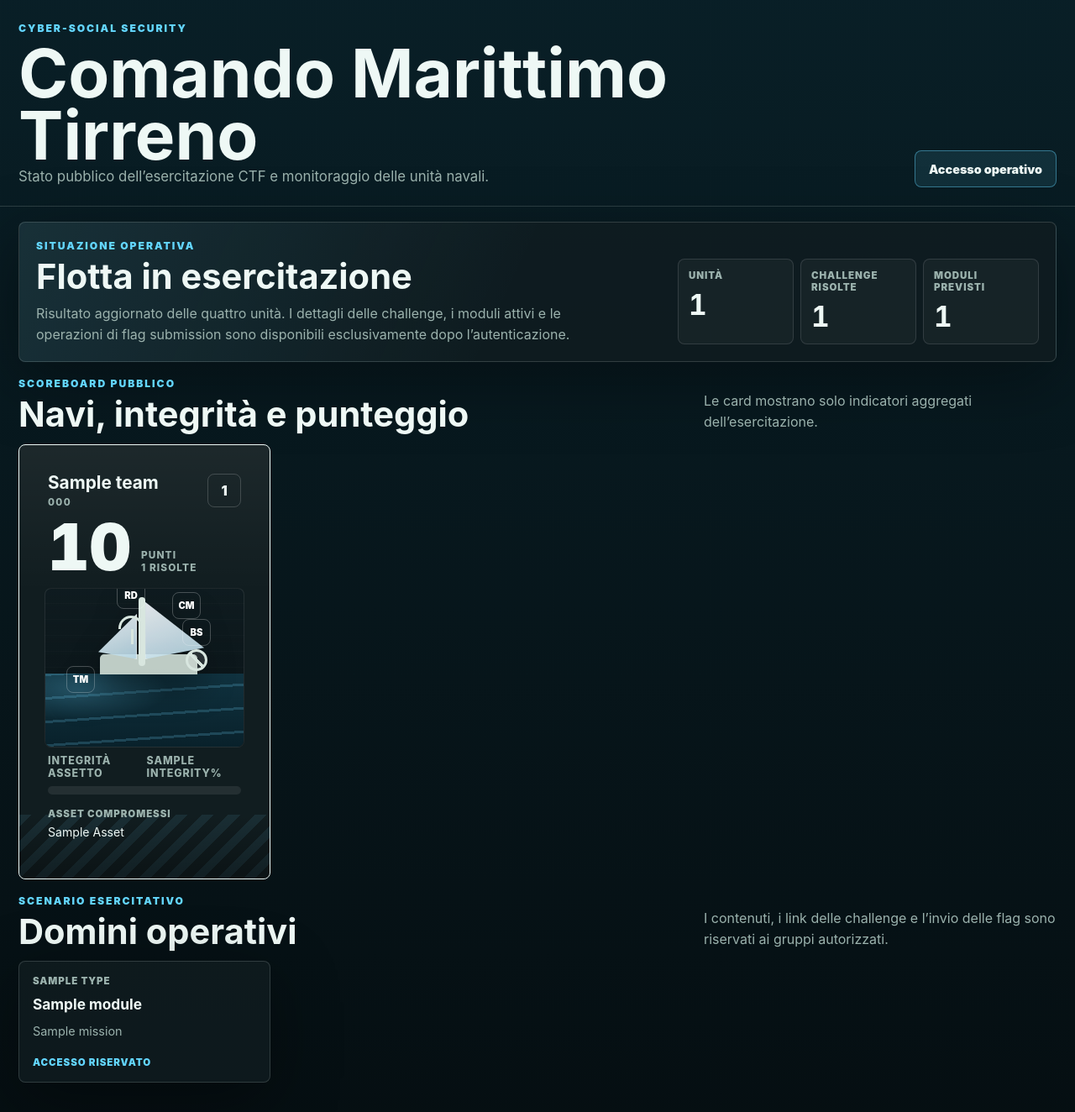
After one commit to SERLABUniba/Summer-School-Cyber-Social-Security-2025, a Flask app: template ctf_dashboard_app/templates/index.html in a window 1280 px wide. The commit adds this page. Shown: the top 1324 px of the page at 84% size. Run offline with Flask 3, Linux system fonts and the light colour scheme; the template is opened without the code that fills it: most values are stand-ins (such as "Sample title", 1, 10 or a date in 2020).

Commit message:
nginx fixed; dynamic flag for mdo; unlogged dashboard

```diff
--- a/ctf_dashboard_app/app.py
+++ b/ctf_dashboard_app/app.py
@@ -8,6 +8,7 @@ from pathlib import Path
 BASE_DIR = Path(__file__).resolve().parent
 DB_PATH = BASE_DIR / "data" / "app.db"
 RED_VS_BLUE_DIR = Path("/opt/red_vs_blue")
+CSS_MDO_FILE = Path("/opt/css_mdo/css_mdo.json")
 
 app = Flask(__name__)
 app.config["SECRET_KEY"] = os.environ.get("SECRET_KEY", "change-me-in-production")
@@ -231,8 +232,15 @@ def get_modules():
     modules = []
 
     for module in MODULES:
-        item = dict(module)
+        item = {**module}
         item["challenges"] = [dict(ch) for ch in module.get("challenges", [])]
+
+        if item["id"] == "m1":
+            dynamic_challenges = load_css_mdo_challenges()
+            if dynamic_challenges:
+                item["challenges"] = dynamic_challenges
+                item["challenge_title"] = "Cyber-Social Security MDO Dynamic Pack"
+                item["points"] = sum(ch.get("points", 0) for ch in dynamic_challenges) or item.get("points", 0)
 
         if item["id"] == "m3":
             dynamic_challenges = load_red_vs_blue_challenges()
@@ -243,6 +251,40 @@ def get_modules():
         modules.append(item)
 
     return modules
+
+def load_css_mdo_challenges():
+    challenges = []
+
+    if not CSS_MDO_FILE.exists() or not CSS_MDO_FILE.is_file():
+        return challenges
+
+    try:
+        raw_items = json.loads(CSS_MDO_FILE.read_text(encoding="utf-8"))
+    except Exception:
+        return challenges
+
+    if not isinstance(raw_items, list):
+        return challenges
+
+    for idx, item in enumerate(raw_items, start=1):
+        if not isinstance(item, dict):
+            continue
+
+        name = (item.get("name") or f"MDO Challenge {idx}").strip()
+        challenge_id = f"m1-{safe_challenge_id(name, str(idx))}"
+
+        challenges.append({
+            "id": challenge_id,
+            "title": name,
+            "authors": item.get("autors", ""),
+            "description": item.get("description", ""),
+            "url": item.get("url", ""),
+            "expected_flag": (item.get("flag") or "").strip(),
+            "type": "MDO",
+            "points": 100
+        })
+
+    return challenges
 
 
 def find_module(modules, module_id):
@@ -357,9 +399,14 @@ def inject_globals():
 
 @app.route("/")
 def home():
-    if "user" in session:
-        return redirect(url_for("dashboard"))
-    return redirect(url_for("login"))
+    teams = [build_team_view(team) for team in TEAMS]
+    teams.sort(key=lambda t: (-t["score"], -t["solved_count"], t["name"]))
+
+    return render_template(
+        "index.html",
+        teams=teams,
+        modules=get_modules(),
+    )
 
 
 @app.route("/login", methods=["GET", "POST"])
--- a/ctf_dashboard_app/static/style.css
+++ b/ctf_dashboard_app/static/style.css
@@ -935,3 +935,268 @@
   color: #fff4f4;
   background: rgba(255, 255, 255, 0.12);
 }
+
+.public-page {
+  min-height: 100vh;
+}
+
+.public-topbar,
+.public-shell,
+.public-footer {
+  width: min(1480px, 100%);
+  margin-inline: auto;
+  padding-inline: 22px;
+}
+
+.public-topbar {
+  display: grid;
+  grid-template-columns: minmax(0, 1fr) auto;
+  gap: 24px;
+  align-items: end;
+  padding-top: 26px;
+  padding-bottom: 22px;
+  border-bottom: 1px solid var(--line);
+}
+
+.public-topbar h1 {
+  margin: 0;
+}
+
+.public-login-button {
+  display: inline-flex;
+  align-items: center;
+  justify-content: center;
+  min-height: 44px;
+  padding: 0 16px;
+  border: 1px solid rgba(99, 214, 255, 0.44);
+  border-radius: 8px;
+  background: rgba(99, 214, 255, 0.1);
+  color: var(--ink);
+  font-size: 0.9rem;
+  font-weight: 900;
+  text-decoration: none;
+}
+
+.public-login-button:hover {
+  background: rgba(99, 214, 255, 0.18);
+}
+
+.public-shell {
+  display: grid;
+  gap: 18px;
+  padding-top: 18px;
+  padding-bottom: 38px;
+}
+
+.public-intro {
+  display: grid;
+  grid-template-columns: minmax(0, 1fr) minmax(280px, 430px);
+  gap: 18px;
+  align-items: end;
+  padding: 20px;
+  border: 1px solid var(--line);
+  border-radius: 8px;
+  background:
+    linear-gradient(115deg, rgba(99, 214, 255, 0.11), transparent 48%),
+    rgba(17, 29, 32, 0.82);
+  box-shadow: var(--shadow);
+}
+
+.public-intro h2,
+.section-heading h2 {
+  margin-bottom: 10px;
+  font-size: clamp(1.7rem, 4vw, 2.6rem);
+  line-height: 1;
+}
+
+.public-intro p:not(.eyebrow),
+.section-heading > p {
+  max-width: 70ch;
+  margin-bottom: 0;
+  color: var(--muted);
+  line-height: 1.55;
+}
+
+.public-kpis {
+  display: grid;
+  grid-template-columns: repeat(3, minmax(0, 1fr));
+  gap: 8px;
+}
+
+.public-kpis article {
+  min-width: 0;
+  padding: 12px;
+  border: 1px solid rgba(255, 255, 255, 0.12);
+  border-radius: 8px;
+  background: rgba(255, 255, 255, 0.035);
+}
+
+.public-kpis span,
+.public-status-label,
+.public-module-type,
+.public-module-lock {
+  display: block;
+  color: var(--muted);
+  font-size: 0.72rem;
+  font-weight: 900;
+  letter-spacing: 0.08em;
+  text-transform: uppercase;
+}
+
+.public-kpis strong {
+  display: block;
+  margin-top: 7px;
+  font-size: clamp(1.45rem, 3vw, 2.1rem);
+  font-variant-numeric: tabular-nums;
+}
+
+.public-fleet-section,
+.public-modules {
+  display: grid;
+  gap: 14px;
+}
+
+.section-heading {
+  display: flex;
+  justify-content: space-between;
+  gap: 18px;
+  align-items: end;
+}
+
+.section-heading h2 {
+  margin-bottom: 0;
+}
+
+.section-heading > p {
+  max-width: 420px;
+}
+
+.public-fleet-grid {
+  display: grid;
+  grid-template-columns: repeat(4, minmax(0, 1fr));
+  gap: 12px;
+}
+
+.public-ship-card {
+  min-width: 0;
+}
+
+.public-ship-card .ship-wrap {
+  height: 190px;
+}
+
+.public-ship-status {
+  position: relative;
+  z-index: 1;
+  min-height: 66px;
+  padding: 0 16px 16px;
+}
+
+.public-ship-status p {
+  margin: 5px 0 0;
+  color: var(--ink);
+  font-size: 0.88rem;
+  line-height: 1.4;
+  text-transform: capitalize;
+}
+
+.public-status-label.safe {
+  color: var(--green);
+}
+
+.public-module-grid {
+  display: grid;
+  grid-template-columns: repeat(4, minmax(0, 1fr));
+  gap: 12px;
+}
+
+.public-module-card {
+  display: grid;
+  align-content: start;
+  gap: 11px;
+  min-width: 0;
+  padding: 16px;
+  border: 1px solid var(--line);
+  border-radius: 8px;
+  background: rgba(17, 29, 32, 0.82);
+  box-shadow: var(--shadow);
+}
+
+.public-module-card h3 {
+  margin: 0;
+  font-size: 1.08rem;
+  line-height: 1.15;
+}
+
+.public-module-card p {
+  margin: 0;
+  color: var(--muted);
+  font-size: 0.9rem;
+  line-height: 1.5;
+}
+
+.public-module-lock {
+  margin-top: auto;
+  padding-top: 8px;
+  color: var(--cyan);
+}
+
+.public-footer {
+  display: flex;
+  justify-content: space-between;
+  gap: 16px;
+  padding-top: 18px;
+  padding-bottom: 24px;
+  border-top: 1px solid var(--line);
+  color: var(--muted);
+  font-size: 0.84rem;
+}
+
+.public-footer p {
+  margin: 0;
+}
+
+.public-footer a {
+  font-weight: 850;
+}
+
+@media (max-width: 1100px) {
+  .public-fleet-grid,
+  .public-module-grid {
+    grid-template-columns: repeat(2, minmax(0, 1fr));
+  }
+
+  .public-intro {
+    grid-template-columns: 1fr;
+  }
+}
+
+@media (max-width: 700px) {
+  .public-topbar,
+  .public-footer {
+    display: grid;
+    grid-template-columns: 1fr;
+    align-items: start;
+  }
+
+  .public-login-button {
+    width: 100%;
+  }
+
+  .section-heading {
+    display: grid;
+    align-items: start;
+  }
+
+  .public-fleet-grid,
+  .public-module-grid,
+  .public-kpis {
+    grid-template-columns: 1fr;
+  }
+
+  .public-topbar,
+  .public-shell,
+  .public-footer {
+    padding-inline: 16px;
+  }
+}
--- /dev/null
+++ b/ctf_dashboard_app/templates/index.html
@@ -0,0 +1,209 @@
+<!doctype html>
+<html lang="it">
+<head>
+  <meta charset="utf-8">
+  <meta name="viewport" content="width=device-width, initial-scale=1">
+
+  <title>Comando Marittimo Tirreno</title>
+
+  <link rel="stylesheet" href="{{ url_for('static', filename='style.css') }}">
+</head>
+
+<body class="public-page">
+  <header class="public-topbar">
+    <div>
+      <p class="eyebrow">Cyber-Social Security</p>
+      <h1>Comando Marittimo Tirreno</h1>
+      <p class="subtitle">
+        Stato pubblico dell’esercitazione CTF e monitoraggio delle unità navali.
+      </p>
+    </div>
+
+    <a class="public-login-button" href="{{ url_for('login') }}">
+      Accesso operativo
+    </a>
+  </header>
+
+  <main class="public-shell">
+    <section class="public-intro">
+      <div>
+        <p class="eyebrow">Situazione operativa</p>
+        <h2>Flotta in esercitazione</h2>
+        <p>
+          Risultato aggiornato delle quattro unità. I dettagli delle challenge,
+          i moduli attivi e le operazioni di flag submission sono disponibili
+          esclusivamente dopo l’autenticazione.
+        </p>
+      </div>
+
+      <div class="public-kpis" aria-label="Riepilogo esercitazione">
+        <article>
+          <span>Unità</span>
+          <strong>{{ teams|length }}</strong>
+        </article>
+
+        <article>
+          <span>Challenge risolte</span>
+          <strong>{{ teams|sum(attribute='solved_count') }}</strong>
+        </article>
+
+        <article>
+          <span>Moduli previsti</span>
+          <strong>{{ modules|length }}</strong>
+        </article>
+      </div>
+    </section>
+
+    <section class="public-fleet-section" aria-labelledby="fleet-title">
+      <div class="section-heading">
+        <div>
+          <p class="eyebrow">Scoreboard pubblico</p>
+          <h2 id="fleet-title">Navi, integrità e punteggio</h2>
+        </div>
+
+        <p>
+          Le card mostrano solo indicatori aggregati dell’esercitazione.
+        </p>
+      </div>
+
+      <div class="public-fleet-grid">
+        {% for team in teams %}
+        <article
+          class="ship-card public-ship-card {% if loop.index == 1 %}leader{% endif %}"
+          style="--accent: {{ team.accent }};"
+        >
+          <div class="ship-header">
+            <div>
+              <h3 class="team-name">{{ team.name }}</h3>
+              <div class="team-code">{{ team.code }}</div>
+            </div>
+
+            <div class="rank" aria-label="Posizione {{ loop.index }}">
+              {{ loop.index }}
+            </div>
+          </div>
+
+          <div class="score-row">
+            <div class="score">{{ team.score }}</div>
+            <div class="score-label">
+              punti<br>
+              {{ team.solved_count }} risolte
+            </div>
+          </div>
+
+          <div class="ship-wrap
+            {% if 'radar' in team.damaged %} damage-radar{% endif %}
+            {% if 'sails' in team.damaged %} damage-sails{% endif %}
+            {% if 'compass' in team.damaged %} damage-compass{% endif %}
+            {% if 'rudder' in team.damaged %} damage-rudder{% endif %}
+          ">
+            <div class="sea"></div>
+
+            <div class="ship" aria-label="Stato della nave {{ team.name }}">
+              <div class="hull"></div>
+              <div class="deck"></div>
+              <div class="bridge"></div>
+              <div class="mast"></div>
+              <div class="sail sail-main"></div>
+              <div class="sail sail-front"></div>
+              <div class="radar"></div>
+              <div class="compass"></div>
+              <div class="rudder"></div>
+
+              <div
+                class="component {% if 'radar' in team.damaged %}damaged{% else %}ok{% endif %}"
+                data-component="radar"
+                title="Radar"
+              >RD</div>
+
+              <div
+                class="component {% if 'sails' in team.damaged %}damaged{% else %}ok{% endif %}"
+                data-component="sails"
+                title="Comunicazioni"
+              >CM</div>
+
+              <div
+                class="component {% if 'compass' in team.damaged %}damaged{% else %}ok{% endif %}"
+                data-component="compass"
+                title="Bussola"
+              >BS</div>
+
+              <div
+                class="component {% if 'rudder' in team.damaged %}damaged{% else %}ok{% endif %}"
+                data-component="rudder"
+                title="Timone"
+              >TM</div>
+
+              <div class="smoke s1"></div>
+              <div class="smoke s2"></div>
+            </div>
+          </div>
+
+          <div class="integrity">
+            <div class="integrity-head">
+              <span>Integrità assetto</span>
+              <span>{{ team.integrity }}%</span>
+            </div>
+
+            <div class="bar">
+              <span style="--value: {{ team.integrity }}%;"></span>
+            </div>
+          </div>
+
+          <div class="public-ship-status">
+            {% if team.damaged %}
+              <span class="public-status-label">Asset compromessi</span>
+              <p>
+                {% for asset in team.damaged %}
+                  {{ asset }}{% if not loop.last %} · {% endif %}
+                {% endfor %}
+              </p>
+            {% else %}
+              <span class="public-status-label safe">Stato asset</span>
+              <p>Nessun asset compromesso</p>
+            {% endif %}
+          </div>
+        </article>
+        {% endfor %}
+      </div>
+    </section>
+
+    <section class="public-modules" aria-labelledby="modules-title">
+      <div class="section-heading">
+        <div>
+          <p class="eyebrow">Scenario esercitativo</p>
+          <h2 id="modules-title">Domini operativi</h2>
+        </div>
+
+        <p>
+          I contenuti, i link delle challenge e l’invio delle flag sono riservati
+          ai gruppi autorizzati.
+        </p>
+      </div>
+
+      <div class="public-module-grid">
+        {% for module in modules %}
+        <article class="public-module-card">
+          <span class="public-module-type">{{ module.type }}</span>
+          <h3>{{ module.title }}</h3>
+          <p>{{ module.mission }}</p>
+          <span class="public-module-lock">Accesso riservato</span>
+        </article>
+        {% endfor %}
+      </div>
+    </section>
+  </main>
+
+
+    <footer class="site-footer team-site-footer" aria-label="Cyber-Social Security">
+  <div class="team-footer-inner">
+    <img
+      class="footer-banner"
+      src="https://vitabarl.github.io/trident-shield-ctf/assets/logos/banner_CTF.png"
+      alt="UniBa SERLAB SER&P CrASte"
+      loading="lazy"
+    >
+  </div>
+</footer>
+</body>
+</html>
--- a/red_vs_blue/harbor_gate/challenge.json
+++ b/red_vs_blue/harbor_gate/challenge.json
@@ -2,6 +2,6 @@
     "name":"Harbor Gate",
     "autors":"Davide Pio Posa",
     "description":"Pannello di accesso al sistema di comando navale simulato. Il controllo credenziali sembra solido, ma forse meno solido sullo stato.maggiore...",
-    "url":"http://www-thehackspace.hosting.uniba.it/harbor_gate/",
+    "url":"http://www-thehackspace.hosting.uniba.it/red_vs_blue/harbor_gate/",
     "flag":"SSCSS{accesso_riservato_stato_maggiore}"
 }
--- a/red_vs_blue/trident_check_1/challenge.json
+++ b/red_vs_blue/trident_check_1/challenge.json
@@ -2,6 +2,6 @@
     "name":"Trident Internet Check - 1",
     "autors":"Davide Pio Posa",
     "description":"Console di diagnostica navale simulata per la verifica rapida dei nodi di bordo. Un piccolo errore nella gestione dell’input consente di alterare il comportamento del test. La flag è contenuta in un file flag.txt",
-    "url":"http://www-thehackspace.hosting.uniba.it/trident_check_1/",
+    "url":"http://www-thehackspace.hosting.uniba.it/red_vs_blue/trident_check_1/",
     "flag":"SSCSS{harbor_link_training_console}"
 }
--- a/red_vs_blue/trident_check_2/challenge.json
+++ b/red_vs_blue/trident_check_2/challenge.json
@@ -2,6 +2,6 @@
     "name":"Trident Internet Check - 2",
     "autors":"Davide Pio Posa",
     "description":"Console di diagnostica navale simulata per la verifica rapida dei nodi di bordo. Un piccolo errore nella gestione dell’input consente di alterare il comportamento del test, ma con qualche accortezza in più. La flag è contenuta in un file flag.txt",
-    "url":"http://www-thehackspace.hosting.uniba.it/trident_check_2/",
+    "url":"http://www-thehackspace.hosting.uniba.it/red_vs_blue/trident_check_2/",
     "flag":"SSCSS{harbor_link_training_console_without_seeing}"
 }
--- a/red_vs_blue/trident_notes/challenge.json
+++ b/red_vs_blue/trident_notes/challenge.json
@@ -2,6 +2,6 @@
     "name":"Trident Notes",
     "autors":"Davide Pio Posa",
     "description":"Un semplice registro interno per messaggi di servizio. Quando un contenuto resta salvato e viene visualizzato in seguito, anche i problemi possono diventare persistenti.",
-    "url":"http://www-thehackspace.hosting.uniba.it/trident_notes/",
+    "url":"http://www-thehackspace.hosting.uniba.it/red_vs_blue/trident_notes/",
     "flag":"SSCSS{stored_xss_commenti_non_sanitizzati}"
 }
```
Also changed, not shown: css_mdo/css_mdo.json (added, +38 -0 lines), ctf_dashboard_app/docker-compose.yml (+11 -1 lines), ctf_dashboard_app/data/app.db, 2 other files.
